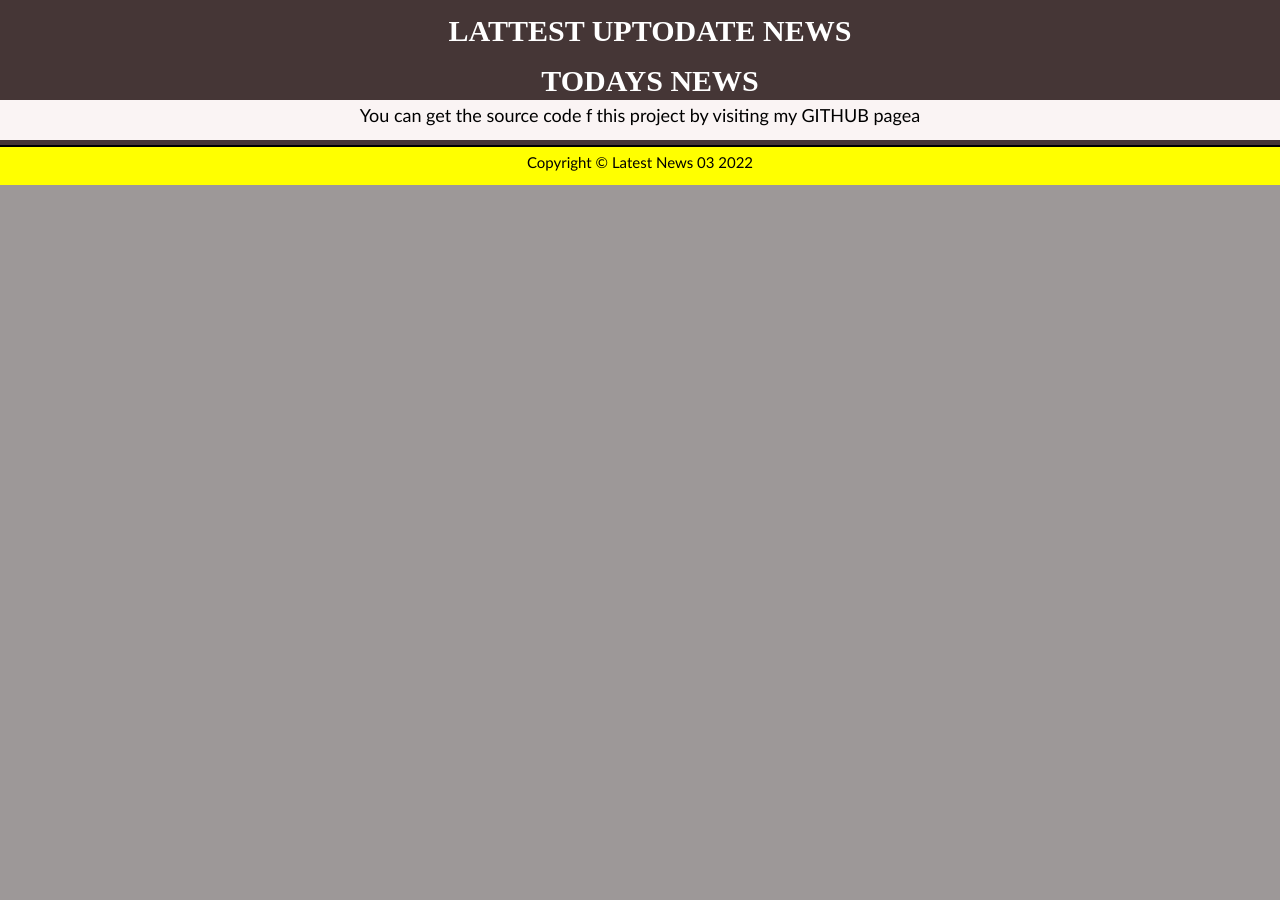
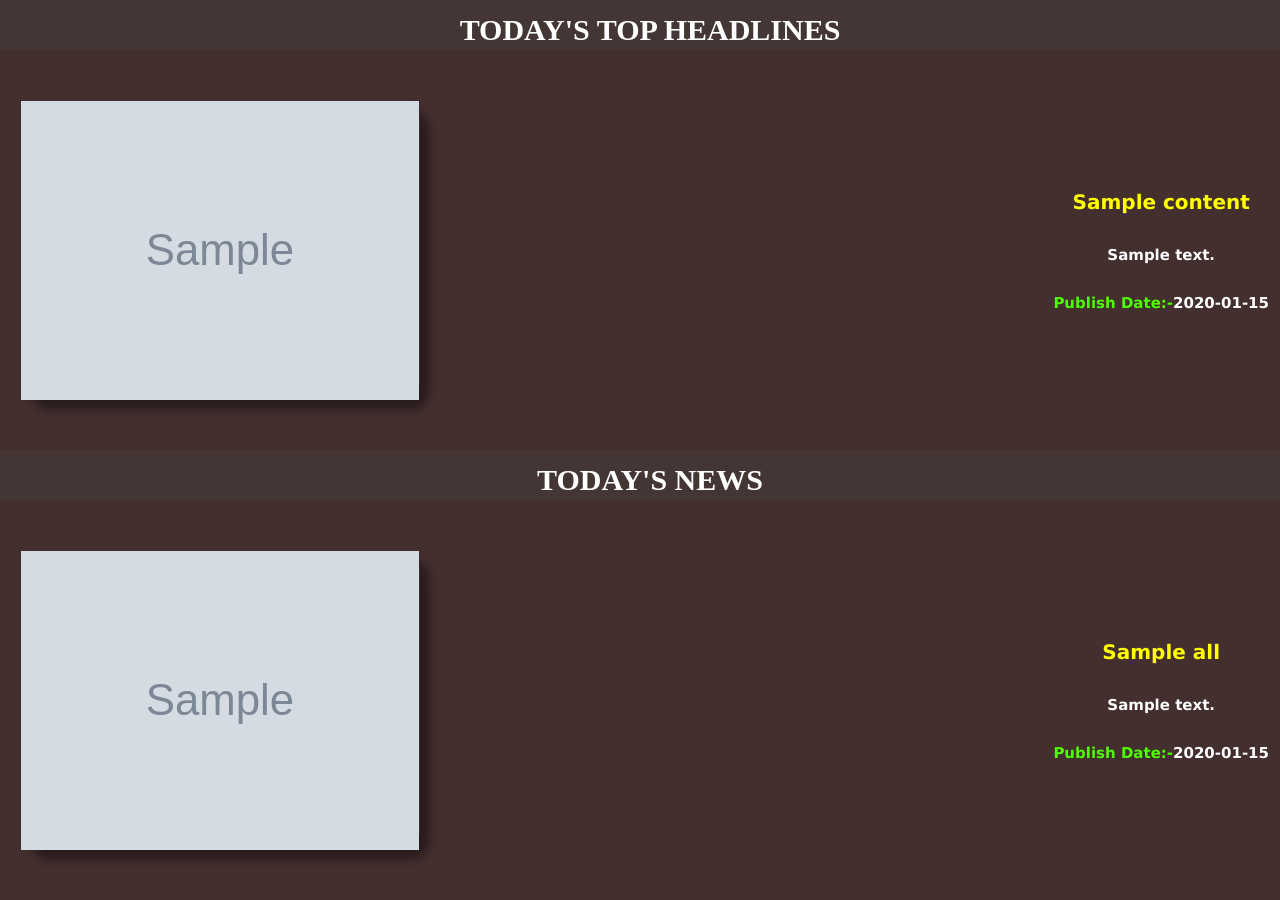
Before and after one commit to bethnduta/apinameflask-app, a Flask app: template templates/index.html in a window 1280 px wide. Shown: the part 718-1618 px from the top of the page. Before the commit the page ends 903 px from the top, so only its background shows below. Run offline with Flask 2, Linux system fonts and the light colour scheme; the template is opened without the code that fills it: most values are stand-ins (such as "Sample title", 1, 10 or a date in 2020); grey boxes marked "Sample" are stand-in pictures; some libraries are stand-ins or nearby versions.

Commit message:
initial commit

```diff
--- a/app.py
+++ b/app.py
@@ -1,14 +1,19 @@
-from flask import Flask
-from flask import render_template
+from flask import Flask,render_template
 from newsapi import NewsApiClient
 
 app = Flask(__name__)
 
-@app.route('/')
+@app.route("/")
 def home():
-    newsapi = NewsApiClient(api_key="df87776a71c749458045ed641e8687cb")
-    top_headlines = newsapi.get_top_headlines(sources = 'bbc-news')
-    t_articles = top_headlines('articles')
+    api_key = 'df87776a71c749458045ed641e8687cb'
+
+    newsapi = NewsApiClient(api_key=api_key)
+
+    top_headlines = newsapi.get_top_headlines(sources = "abc-news")
+    all_articles = newsapi.get_everything(sources = "abc-news")
+
+    t_articles = top_headlines['articles']
+    a_articles = all_articles['articles']
 
     news = []
     desc = []
@@ -16,7 +21,7 @@ def home():
     p_date = []
     url = []
 
-    for i in range(len(t_articles)):
+    for i in range (len(t_articles)):
         main_article = t_articles[i]
 
         news.append(main_article['title'])
@@ -25,10 +30,27 @@ def home():
         p_date.append(main_article['publishedAt'])
         url.append(main_article['url'])
 
-        contents = zip(news,desc,img,p_date,url)
+        contents = zip( news,desc,img,p_date,url)
 
+    news_all = []
+    desc_all = []
+    img_all = []
+    p_date_all = []
+    url_all = []
 
-    return render_template('index.html', contents=contents)
+    for j in range(len(a_articles)):
+        main_all_articles = a_articles[j]
+
+        news_all.append(main_all_articles['title'])
+        desc_all.append(main_all_articles['description'])
+        img_all.append(main_all_articles['urlToImage'])
+        p_date_all.append(main_all_articles['publishedAt'])
+        url_all.append(main_article['url'])
+
+        all = zip( news_all,desc_all,img_all,p_date_all,url_all)
+
+    return render_template('index.html',contents=contents,all = all)
+
 
 if __name__ == '__main__':
     app.run(debug=True)
--- /dev/null
+++ b/runtime.txt
@@ -0,0 +1 @@
+python-3.7.5
--- a/templates/index.html
+++ b/templates/index.html
@@ -1,36 +1,52 @@
+<!DOCTYPE html>
 <html lang="en">
 <head>
     <meta charset="UTF-8">
     <meta http-equiv="X-UA-Compatible" content="IE=edge">
     <meta name="viewport" content="width=device-width, initial-scale=1.0">
-    <link href="https://cdn.jsdelivr.net/npm/bootstrap@5.1.3/dist/css/bootstrap.min.css" rel="stylesheet" integrity="sha384-1BmE4kWBq78iYhFldvKuhfTAU6auU8tT94WrHftjDbrCEXSU1oBoqyl2QvZ6jIW3" crossorigin="anonymous">
-        <!-- <link rel="stylesheet" href="{{url_for('static', filename='main.css')}}"> -->
-        <link rel="stylesheet" href="/static/main.css">
-    <title>LATEST NEWS</title>
+    <link rel="stylesheet" href="{{url_for('static', filename='main.css')}}">
+    <link rel="preconnect" href="https://fonts.googleapis.com">
+    <link rel="icon" href="{{url_for('static', filename='img/logo.png')}}">
+    <link href="https://fonts.googleapis.com/icon?family=Material+Icons" rel="stylesheet">
+    <title>{% block title %}{% endblock %}</title>
 </head>
 <body>
     <nav>
-        <a href="/" class="logo"><h2>LATEST NEWS</h2></a>
-        <ul class="menu">
-            <li class="nav-items"><a href="/">HOME</a></li>
-            <li class="nav-items"><a href="/">NEWS</a></li>
-            <li class="nav-items"><a href="/">BLOGS</a></li>
-            <li class="nav-items"><a href="/">CONTACT</a></li>
+        <a href="/" class="logo"><h2>LATEST News</h2></a>
+        <ul class= "menu">
+            <li class="nav-items"><a href='/'>Home</a></li>
+            <li class="nav-items"><a href='/'>News</a></li>
+            <li class="nav-items"><a href='/'>Blogs</a></li>
+            <li class="nav-items"><a href='/'>Contact</a></li>
         </ul>
     </nav>
+<section id="main">
+    <div class="banner"><img src="https://t4.ftcdn.net/jpg/03/37/92/49/360_F_337924964_fF6I0iZkv9lvoIEn71f0OsgawArIPPDu.jpg">
+    </div>
+    <div class = "head">TODAY'S TOP HEADLINES</div>
+    {% for title,desc,img,p_date,url in contents %}
+    <div class="wrapper">
+        <div class="item"><a href="{{url}}"><img src="{{img}}"></a></div>
+        <div class = "c-box">
+        <div class="content"><a href="{{url}}"><h2>{{title}}</h2></a></div>
+        <div class="content"><a href="{{url}}"><p>{{desc}}</p></a></div>
+        <div class="content"><p style="color:rgb(77, 255, 0);">Publish Date:- </p><p>{{p_date}}</p></div>
+        </div>
+        </div>
+    {% endfor %}
 
-    <section id="main">
-        <div class="banner"><img src="https://encrypted-tbn0.gstatic.com/images?q=tbn:ANd9GcQI1PVLYNp5uWJ-tUnlDtuxnW0FCTmBbGDFjA&usqp=CAU"></div>
-        <div class="head">LATTEST UPTODATE NEWS</div>
-        <div class="head">TODAYS NEWS</div>
-    </section>
-    <footer>
-        <div class="head-git"><h2>You can get the source code f this project by visiting my GITHUB pagea <a href=""></a></h2></div>
-        <div class="head-f"><h2>Copyright &copy; Latest News 03 2022</h2></div>
-    </footer>
+    <div class = "head">TODAY'S NEWS</div>
+    {% for title,desc,img,p_date,url in all %}
+    <div class="wrapper">
+        <div class="item"><a href="{{url}}"><img src="{{img}}"></a></div>
+        <div class = "c-box">
+        <div class="content"><a href="{{url}}"><h2>{{title}}</h2></a></div>
+        <div class="content"><p>{{desc}}</p></div>
+        <div class="content"><p style="color:rgb(77, 255, 0);">Publish Date:- </p><p> {{p_date}} </p></div>
+        </div>
+        </div>
+    {% endfor %}
+</section>
 
-    <script src = "https://ajax.googleapis.com/ajax/libs/jquery/1.12.0/jquery.min.js"></script>
-  <script src = "https://maxcdn.bootstrapcdn.com/bootstrap/3.3.6/js/bootstrap.min.js"></script>
 </body>
-
 </html>
```
Also changed, not shown: 2 other files.
